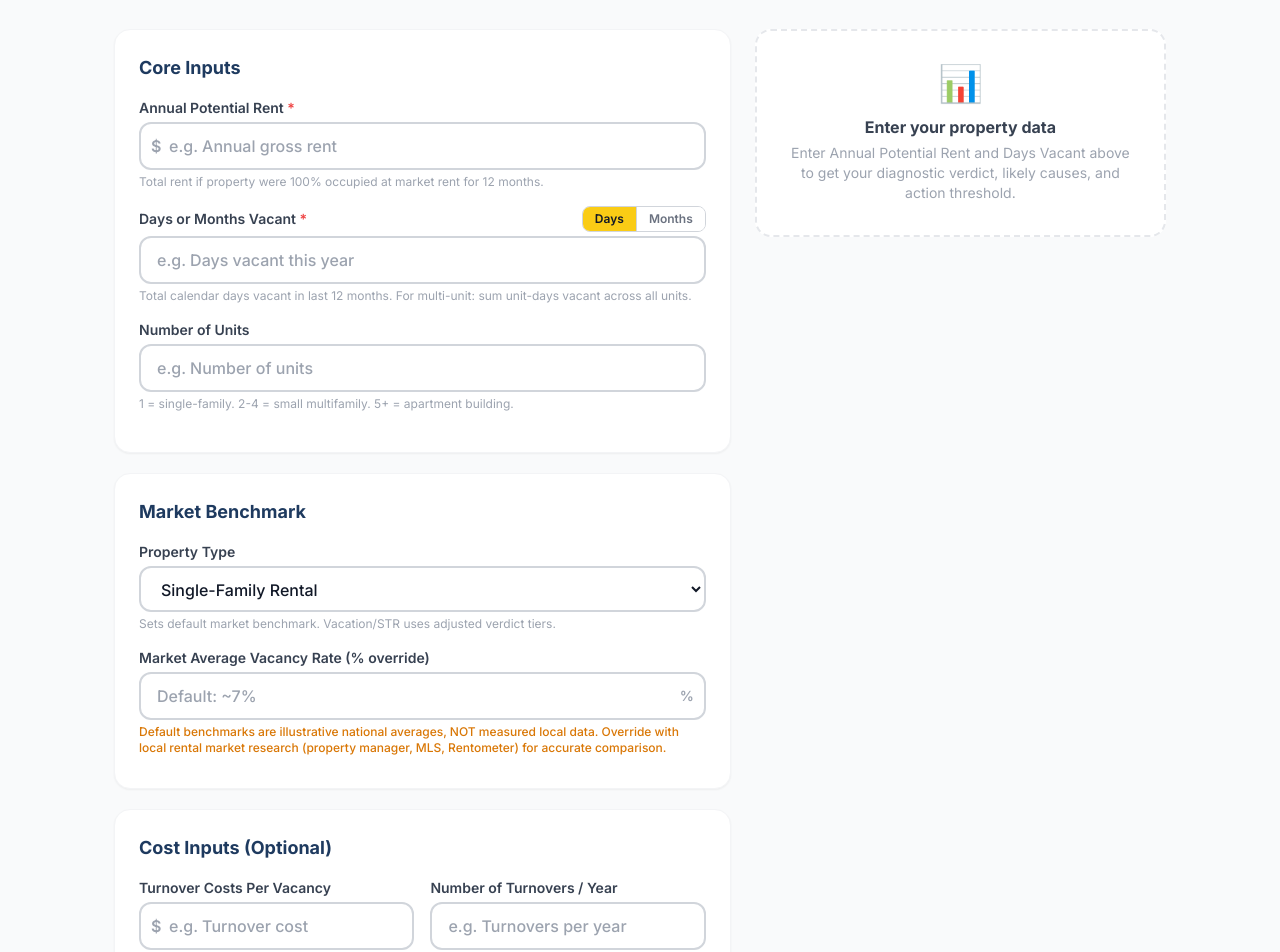
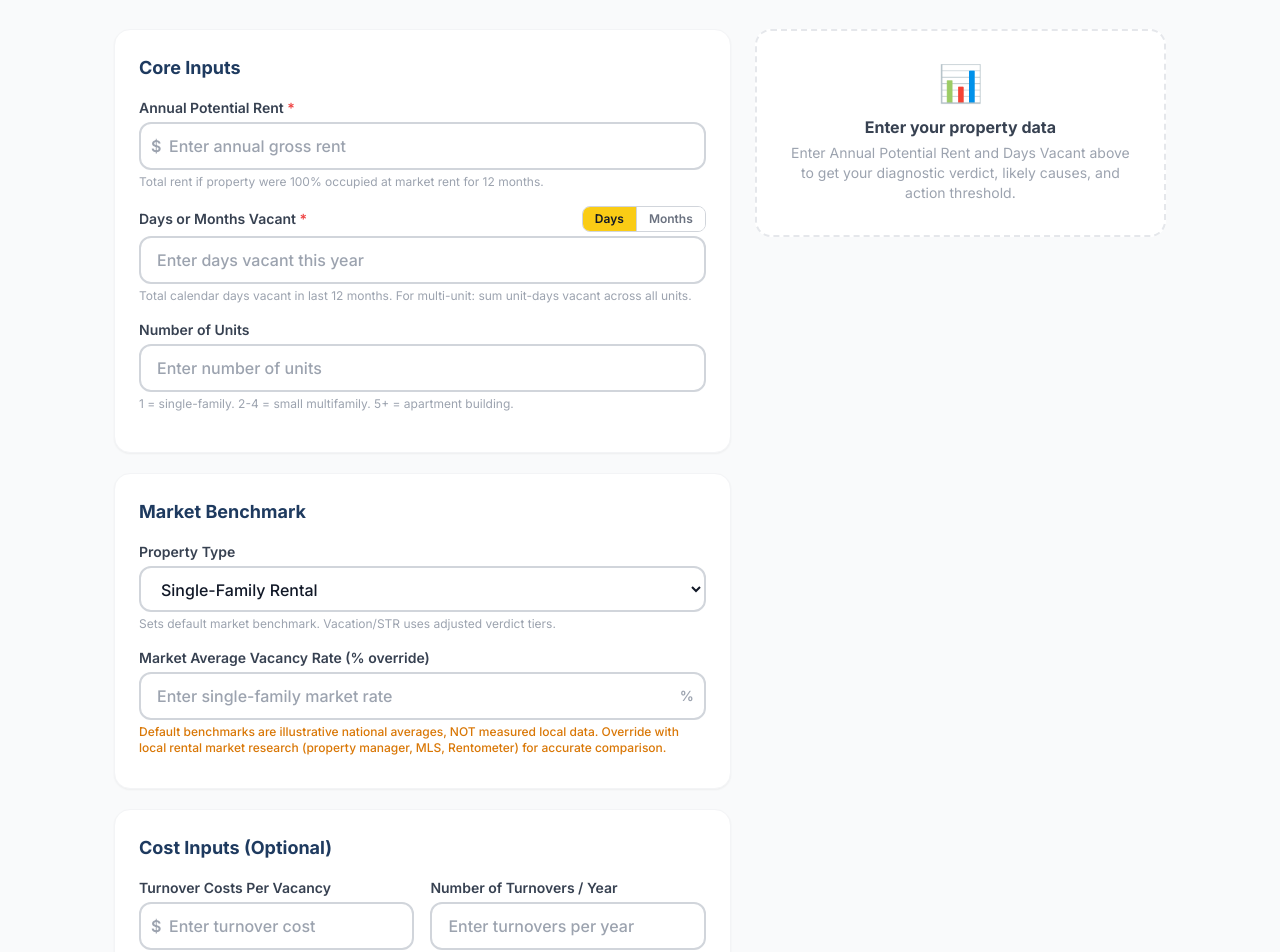
Before and after one commit to probizi/real-estate-calc, a Nuxt app: page /vacancy-rate-calculator in a window 1280 px wide. Shown: the part 420-1372 px from the top of the page. Built offline with nearby package versions, Linux system fonts and the light colour scheme.

Commit message:
fix: replace all e.g. placeholders with Enter ... text in vacancy rate calculator

```diff
--- a/pages/vacancy-rate-calculator.vue
+++ b/pages/vacancy-rate-calculator.vue
@@ -112,7 +112,7 @@
               <div class="relative">
                 <span class="absolute left-3 top-1/2 -translate-y-1/2 text-gray-400 font-semibold">$</span>
                 <input v-model.number="inp.annual_potential_rent" type="number" min="1" step="100"
-                  placeholder="e.g. Annual gross rent"
+                  placeholder="Enter annual gross rent"
                   class="w-full pl-7 pr-4 py-2.5 rounded-xl border-2 border-gray-300 hover:border-gray-400 focus:border-yellow-400 focus:ring-2 focus:ring-yellow-400/40 outline-none transition text-gray-900 font-medium" />
               </div>
               <p class="text-xs text-gray-400 mt-1">Total rent if property were 100% occupied at market rent for 12 months.</p>
@@ -136,7 +136,7 @@
               <!-- Days input -->
               <div v-if="vacancyInputMode === 'days'">
                 <input v-model.number="inp.days_vacant" type="number" min="0" step="1"
-                  :placeholder="inp.number_of_units > 1 ? 'e.g. Total unit-days vacant' : 'e.g. Days vacant this year'"
+                  :placeholder="inp.number_of_units > 1 ? 'Enter total unit-days vacant' : 'Enter days vacant this year'"
                   class="w-full px-4 py-2.5 rounded-xl border-2 border-gray-300 hover:border-gray-400 focus:border-yellow-400 focus:ring-2 focus:ring-yellow-400/40 outline-none transition text-gray-900 font-medium" />
                 <p class="text-xs text-gray-400 mt-1">Total calendar days vacant in last 12 months. For multi-unit: sum unit-days vacant across all units.</p>
               </div>
@@ -144,7 +144,7 @@
               <!-- Months input -->
               <div v-if="vacancyInputMode === 'months'">
                 <input v-model.number="inp.months_vacant" type="number" min="0" max="12" step="0.1"
-                  placeholder="e.g. Months vacant"
+                  placeholder="Enter months vacant"
                   class="w-full px-4 py-2.5 rounded-xl border-2 border-gray-300 hover:border-gray-400 focus:border-yellow-400 focus:ring-2 focus:ring-yellow-400/40 outline-none transition text-gray-900 font-medium" />
                 <p class="text-xs text-gray-400 mt-1">Months vacant (auto-converts to days at 30.4 days/month).</p>
               </div>
@@ -159,7 +159,7 @@
             <div class="mb-4">
               <label class="block text-sm font-semibold text-gray-700 mb-1">Number of Units</label>
               <input v-model.number="inp.number_of_units" type="number" min="1" max="1000" step="1"
-                placeholder="e.g. Number of units"
+                placeholder="Enter number of units"
                 class="w-full px-4 py-2.5 rounded-xl border-2 border-gray-300 hover:border-gray-400 focus:border-yellow-400 focus:ring-2 focus:ring-yellow-400/40 outline-none transition text-gray-900 font-medium" />
               <p class="text-xs text-gray-400 mt-1">1 = single-family. 2-4 = small multifamily. 5+ = apartment building.</p>
             </div>
@@ -219,7 +219,7 @@
                 <div class="relative">
                   <span class="absolute left-3 top-1/2 -translate-y-1/2 text-gray-400 font-semibold">$</span>
                   <input v-model.number="inp.turnover_costs_per_vacancy" type="number" min="0" step="100"
-                    placeholder="e.g. Turnover cost"
+                    placeholder="Enter turnover cost"
                     class="w-full pl-7 pr-4 py-2.5 rounded-xl border-2 border-gray-300 hover:border-gray-400 focus:border-yellow-400 focus:ring-2 focus:ring-yellow-400/40 outline-none transition text-gray-900 font-medium" />
                 </div>
                 <p class="text-xs text-gray-400 mt-1">Cleaning, repairs, leasing fee, ads per event. Typical $500–$2,500.</p>
@@ -227,7 +227,7 @@
               <div>
                 <label class="block text-sm font-semibold text-gray-700 mb-1">Number of Turnovers / Year</label>
                 <input v-model.number="inp.number_of_turnovers" type="number" min="0" step="1"
-                  placeholder="e.g. Turnovers per year"
+                  placeholder="Enter turnovers per year"
                   class="w-full px-4 py-2.5 rounded-xl border-2 border-gray-300 hover:border-gray-400 focus:border-yellow-400 focus:ring-2 focus:ring-yellow-400/40 outline-none transition text-gray-900 font-medium" />
               </div>
               <div>
@@ -235,7 +235,7 @@
                 <div class="relative">
                   <span class="absolute left-3 top-1/2 -translate-y-1/2 text-gray-400 font-semibold">$</span>
                   <input v-model.number="inp.utilities_during_vacancy_monthly" type="number" min="0" step="10"
-                    placeholder="e.g. Monthly utilities"
+                    placeholder="Enter monthly utilities"
                     class="w-full pl-7 pr-4 py-2.5 rounded-xl border-2 border-gray-300 hover:border-gray-400 focus:border-yellow-400 focus:ring-2 focus:ring-yellow-400/40 outline-none transition text-gray-900 font-medium" />
                 </div>
                 <p class="text-xs text-gray-400 mt-1">Owner-paid utilities per unit on average during vacancy.</p>
@@ -1079,12 +1079,12 @@ const PROPERTY_TYPE_DEFAULTS = {
 
 function propertyTypeDefaultMarket(type) {
   const labels = {
-    'Single-Family Rental': 'Default: ~7%',
-    'Multifamily 2-4 Units': 'Default: ~8%',
-    'Apartment Building 5+ Units': 'Default: ~9%',
-    'Vacation/Short-Term Rental': 'Default: ~35%',
-    'Commercial Retail': 'Default: ~12%',
-    'Office': 'Default: ~18%',
+    'Single-Family Rental': 'Enter single-family market rate',
+    'Multifamily 2-4 Units': 'Enter small multifamily market rate',
+    'Apartment Building 5+ Units': 'Enter apartment building market rate',
+    'Vacation/Short-Term Rental': 'Enter short-term rental market rate',
+    'Commercial Retail': 'Enter retail market rate',
+    'Office': 'Enter office market rate',
   }
   return labels[type] || 'Override market rate'
 }
```
